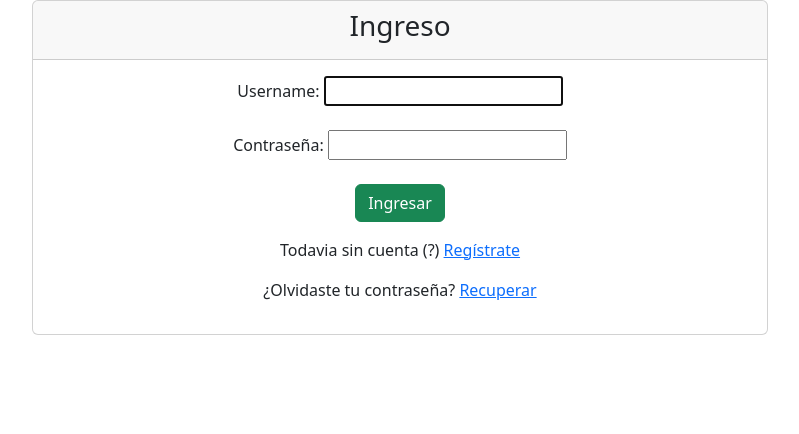
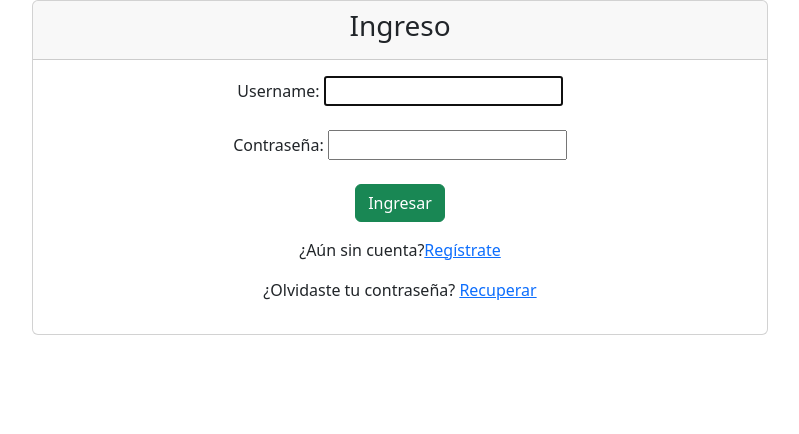
Before and after one commit to kanroot/artemanga, a Django app: page /cuenta-usuario/login/ in a window 1280 px wide. Shown: the top 434 px of the page, without its empty margins (240-1039 px from the left). Run offline with Django 4.2, Linux system fonts and the light colour scheme; some libraries are stand-ins or nearby versions.

Commit message:
Update src/cuenta_usuario/templates/login.html
Co-authored-by: Gilles <43683714+corp-0@users.noreply.github.com>

```diff
--- a/src/cuenta_usuario/templates/login.html
+++ b/src/cuenta_usuario/templates/login.html
@@ -43,7 +43,7 @@
                             </div>
                         </form>
                         <div class="text-center">
-                            <p>Todavia sin cuenta (?) <a href="{% url 'crear-perfil' %}">Regístrate</a></p>
+                            <p>¿Aún sin cuenta?<a href="{% url 'crear-perfil' %}">Regístrate</a></p>
                         </div>
                         <div>
                             <p>¿Olvidaste tu contraseña? <a href="{% url 'reset-password' %}">Recuperar</a></p>
```
